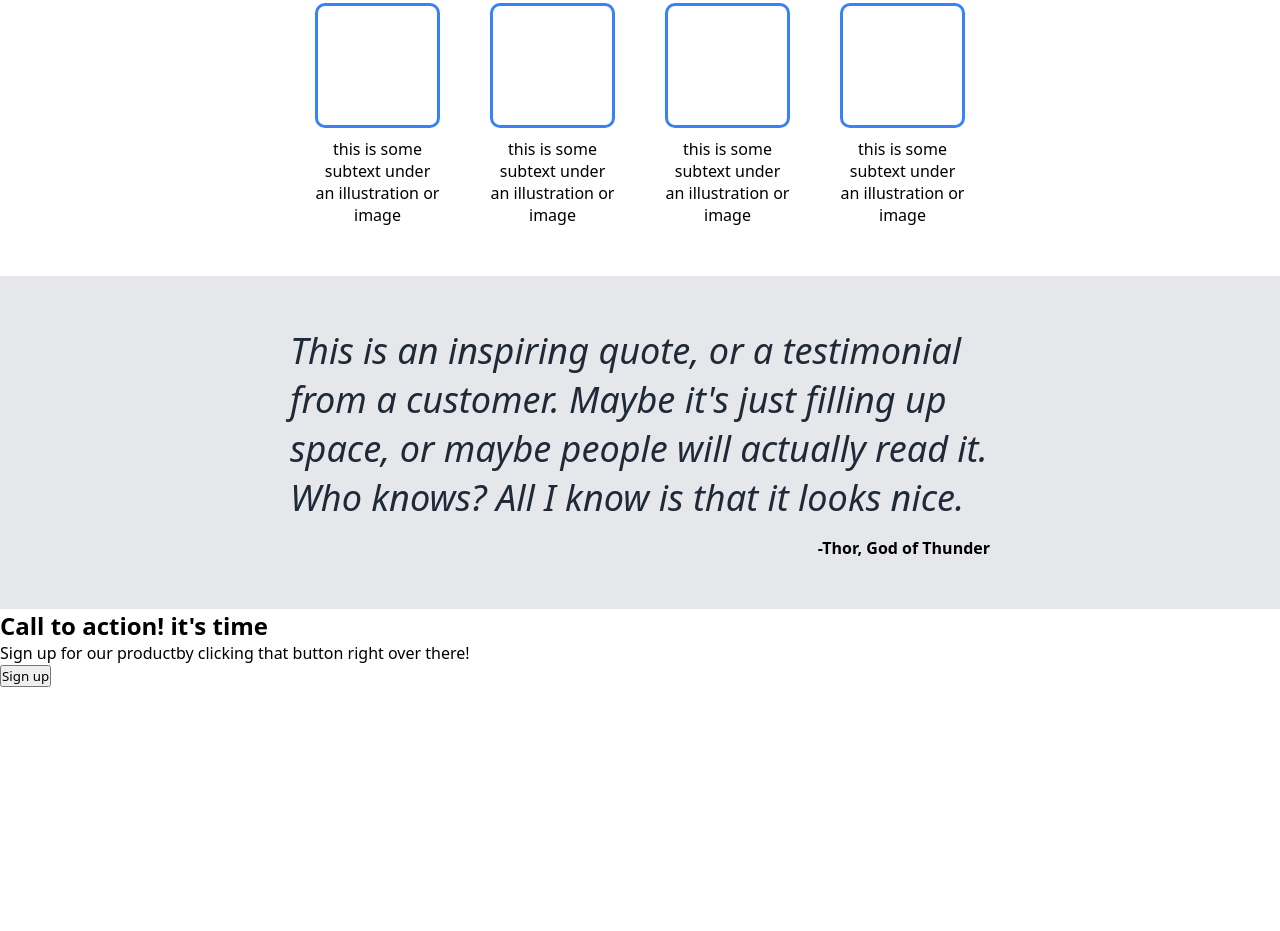
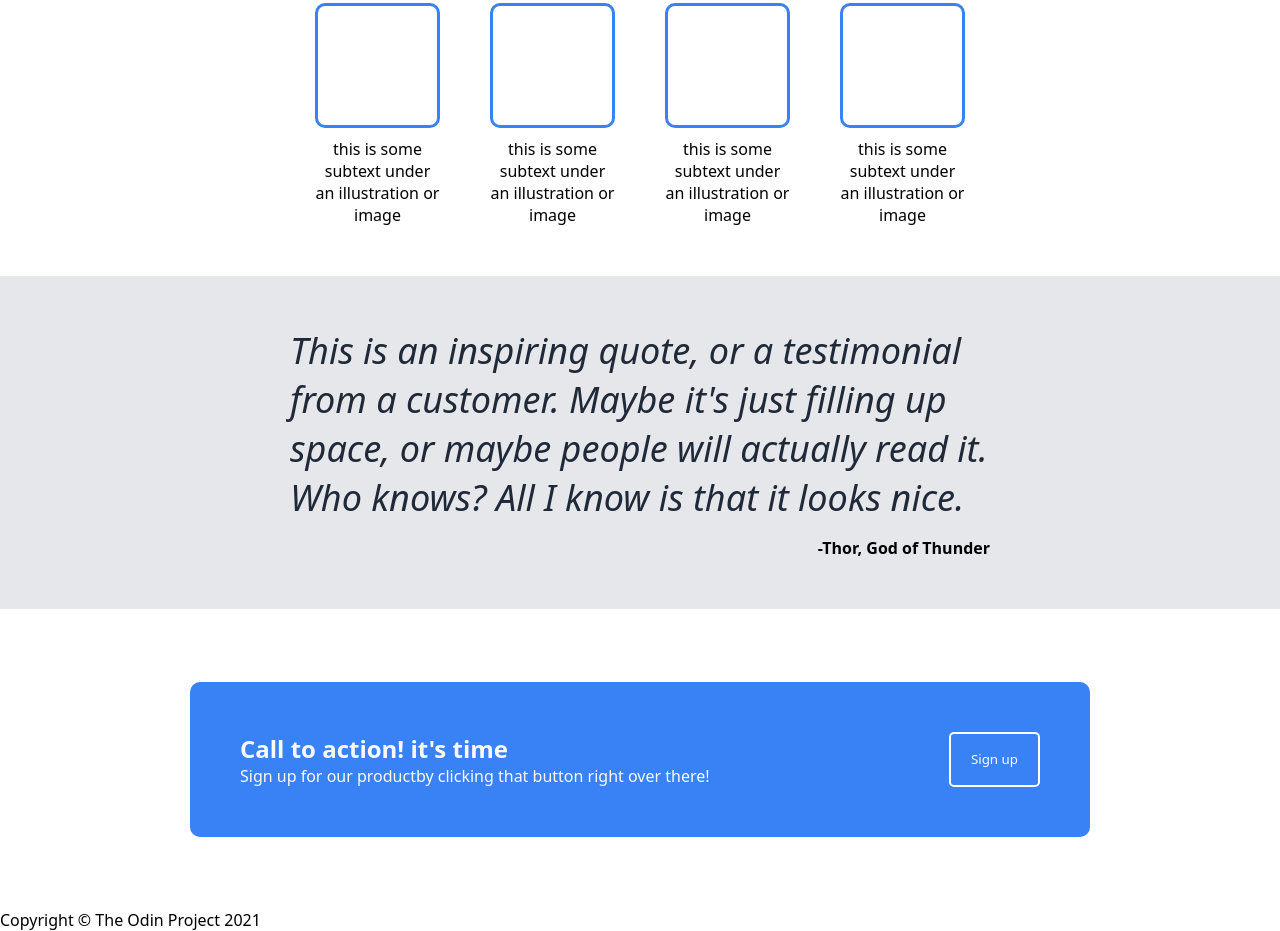
Before and after one commit to MrQuantumPlayer/second-project, a plain HTML site: page index.html in a window 1280 px wide. Shown: the part 489-1420 px from the top of the page. Before the commit the page ends 1176 px from the top, so only its background shows below. Drawn offline with Linux system fonts and the light colour scheme.

Commit message:
Add footer to html and style fourth block

```diff
--- a/index.html
+++ b/index.html
@@ -69,11 +69,12 @@
 
     <div class="quote-container">
         <div class="quote">
-        <p class="quote-text">This is an inspiring quote, or a testimonial from a customer. Maybe it's just filling up space,
-            or maybe people will actually read it. Who knows? All I know is that it looks nice.</p>
+            <p class="quote-text">This is an inspiring quote, or a testimonial from a customer. Maybe it's just filling
+                up space,
+                or maybe people will actually read it. Who knows? All I know is that it looks nice.</p>
 
-        <p class="quote-autor">-Thor, God of Thunder</p>
-    </div>
+            <p class="quote-autor">-Thor, God of Thunder</p>
+        </div>
     </div>
 
     <!--Third Block Ends-->
@@ -92,6 +93,12 @@
     </div>
 
     <!--Fourth Block Ends-->
+
+    <!--Footer Starts-->
+    <footer>
+        <p>Copyright &copy; The Odin Project 2021</p>
+    </footer>
+    <!--Footer Ends-->
 </body>
 
 </html>
--- a/style.css
+++ b/style.css
@@ -160,3 +160,28 @@ img {
 }
 
 /*Styling Fourth Block*/
+.message-button button {
+    padding:5px 20px;
+    border-radius: 5px;
+    background-color: #3882F6;
+    color:#F9FAF8;
+    border:2px solid white;
+}
+
+.message-container {
+    height:300px;
+    display: flex;
+    justify-content: center;
+    align-items: center;
+
+}
+
+.message-button {
+    width:900px;
+    padding:50px;
+    background-color: #3882F6;
+    border-radius: 10px;
+    color:#F9FAF8;
+    display: flex;
+    justify-content: space-between;
+}
```
